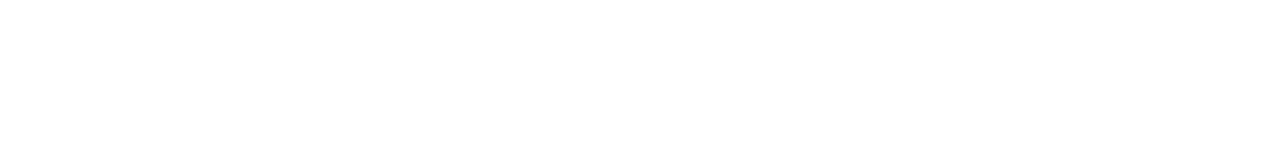
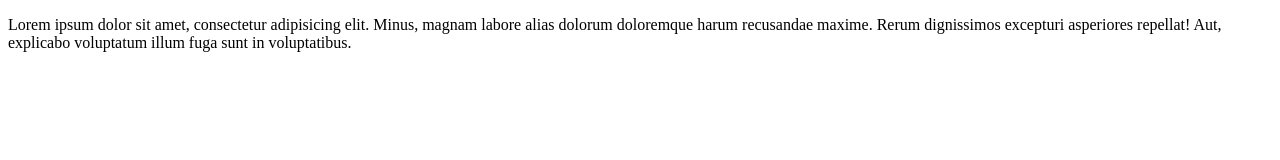
Before and after one commit to kartoffeln12/Tp-git, a plain HTML site: page index.html in a window 1280 px wide. Drawn offline with Linux system fonts and the light colour scheme.

Commit message:
Ajout paragraphe

```diff
--- a/index.html
+++ b/index.html
@@ -6,6 +6,6 @@
 	<title>Document</title>
 </head>
 <body>
-
+	<p>Lorem ipsum dolor sit amet, consectetur adipisicing elit. Minus, magnam labore alias dolorum doloremque harum recusandae maxime. Rerum dignissimos excepturi asperiores repellat! Aut, explicabo voluptatum illum fuga sunt in voluptatibus.</p>
 </body>
 </html>
```
